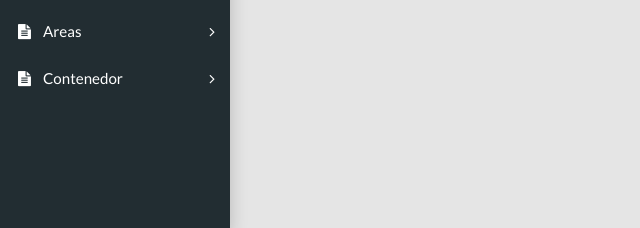
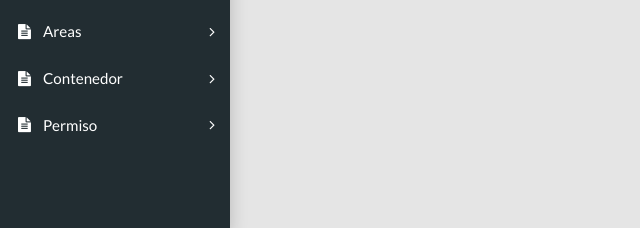
Before and after one commit to devpablito2023/biblio, a PHP site: template Views/Area/permisos.php in a window 1280 px wide. Shown: the part 572-800 px from the top of the page, without its empty margins (0-640 px from the left). Run offline with PHP 8.4, Linux system fonts and the light colour scheme; the template is opened without the code that fills it, so the values that code supplies are empty; the visitor is signed in with stand-in values (Sample User, id 1); some libraries are stand-ins or nearby versions.

Commit message:
permisos

```diff
--- a/Views/Templates/header.php
+++ b/Views/Templates/header.php
@@ -89,6 +89,7 @@
                     <li><a class="treeview-item" href="<?php echo base_url; ?>Hcategorias"><i class="icon fa fa-user-o"></i> Categorias</a></li>
                     <li><a class="treeview-item" href="<?php echo base_url; ?>Harea"><i class="icon fa fa-user-o"></i> Area</a></li>
                     <li><a class="treeview-item" href="<?php echo base_url; ?>Hcontenedor"><i class="icon fa fa-user-o"></i> Contenedor</a></li>
+                    <li><a class="treeview-item" href="<?php echo base_url; ?>Hpermiso"><i class="icon fa fa-user-o"></i> Permiso</a></li>
 
                     <!--<li><a class="treeview-item" href="<?php echo base_url; ?>Configuracion"><i class="icon fa fa-cogs"></i> Configuración</a></li> -->
                 </ul>
@@ -125,6 +126,11 @@
                     <li><a class="treeview-item" target="_blank" href="<?php echo base_url; ?>Contenedor"><i class="icon fa fa-file-pdf-o"></i> Listar</a></li>
                 </ul>
             </li>
+            <li class="treeview"><a class="app-menu__item" href="#" data-toggle="treeview"><i class="app-menu__icon fa fa-file-text"></i><span class="app-menu__label">Permiso</span><i class="treeview-indicator fa fa-angle-right"></i></a>
+                <ul class="treeview-menu">
+                    <li><a class="treeview-item" target="_blank" href="<?php echo base_url; ?>Permiso"><i class="icon fa fa-file-pdf-o"></i> Listar</a></li>
+                </ul>
+            </li>
         </ul>
     </aside>
     <main class="app-content">
```
